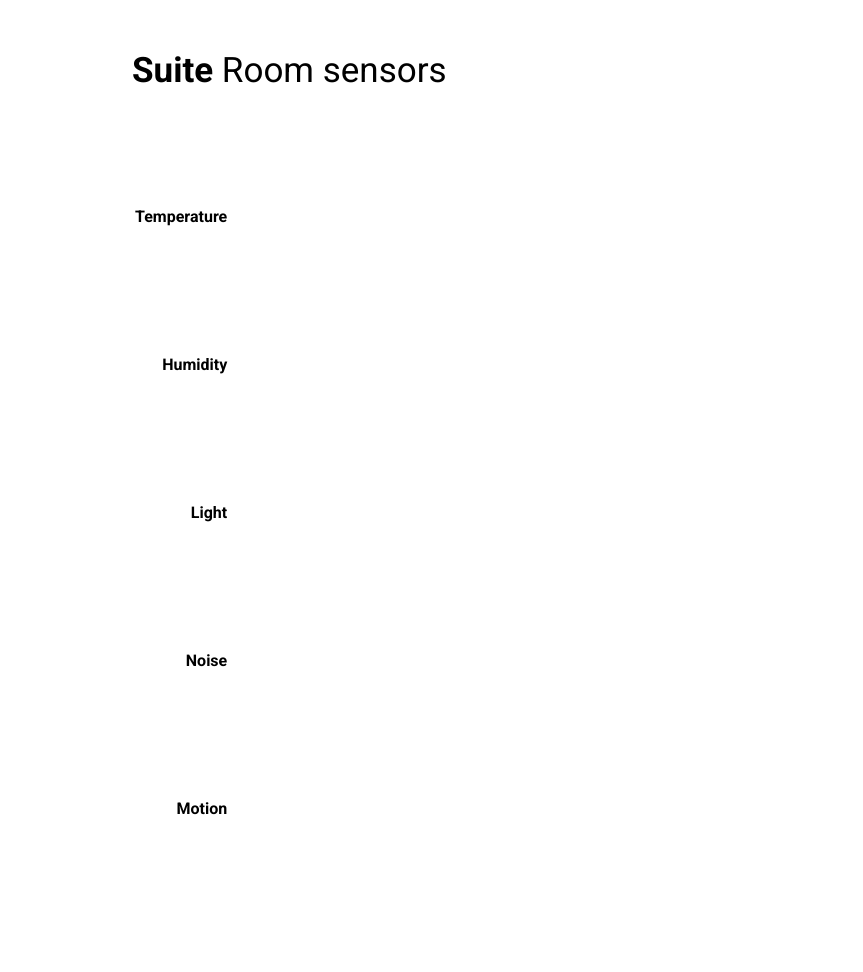
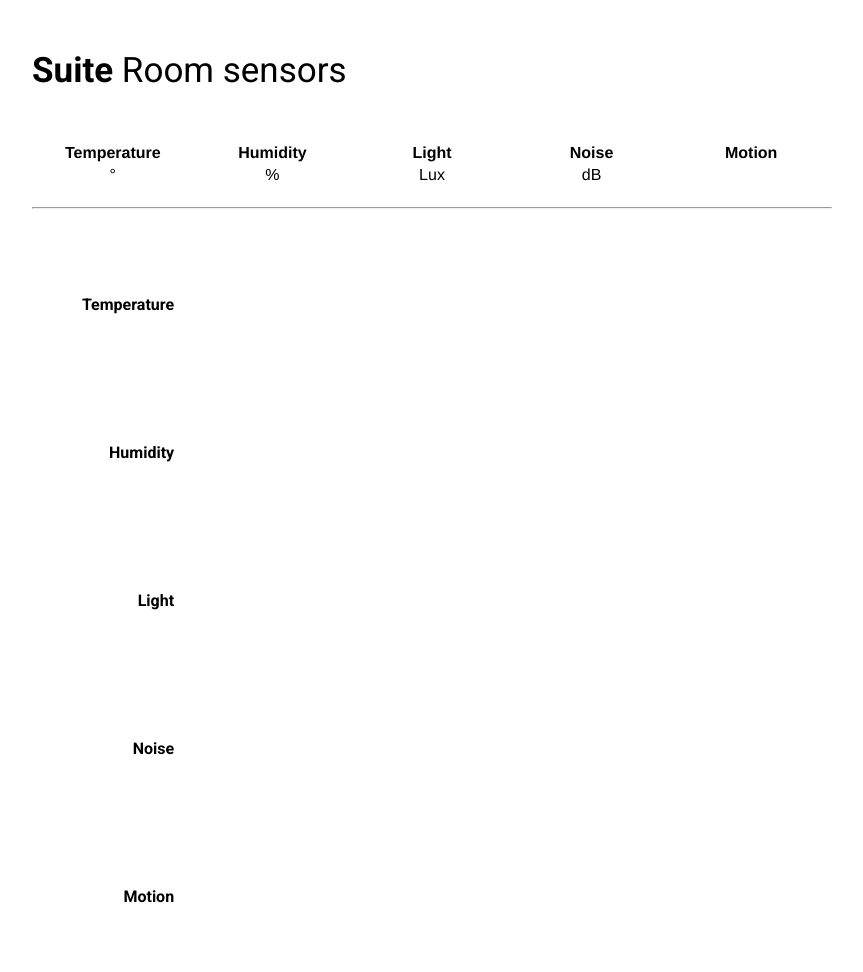
Before and after one commit to taivop/hz15, a website: page node_server/public/suite.html in a window 1280 px wide. Shown: the whole page, without its empty margins (208-1071 px from the left). Before the commit the page ends 933 px from the top, so only its background shows below. Drawn offline with Linux system fonts and the light colour scheme; no server answers.

Commit message:
fix #6 work on #4

```diff
--- a/node_server/public/css/suite.css
+++ b/node_server/public/css/suite.css
@@ -11,14 +11,14 @@ svg {
 }
 
 table#sensors {
-    margin: 50px auto;
+    margin: 20px auto;
     min-width: 600px;
     max-width: 800px;
 }
 
 body {
     background: white;
-    max-width: 600px;
+    max-width: 800px;
     margin: 50px auto;
     padding: 0px 100px;
 }
@@ -33,3 +33,13 @@ body {
 .roomname {
     font-weight: bold;
 }
+
+table#values {
+    width: 800px;
+    table-layout: fixed;
+    margin: 50px auto 20px auto;
+}
+
+#values td {
+    text-align: center;
+}
--- a/node_server/public/js/suite.js
+++ b/node_server/public/js/suite.js
@@ -214,6 +214,18 @@
             motion = convert_motion(+json.motion);
             noise = convert_noise(+json.sound);
 
+            var format_temp = d3.format(".1f");
+            var format_humid = d3.format(".0f");
+            var format_noise = d3.format(".0f");
+            var format_light = d3.format(".0f");
+            var format_motion = d3.format(".2f");
+
+            d3.select("#val_temp").text(format_temp(temp));
+            d3.select("#val_light").text(format_light(light));
+            d3.select("#val_humid").text(format_humid(hum));
+            d3.select("#val_motion").text(format_motion(motion));
+            d3.select("#val_noise").text(format_noise(noise));
+
             console.log(temp + " | " + hum + " | " + light + " | " + noise + " | " + motion);
 
             if (isNaN(temp) || temp == Infinity || temp == -Infinity) {
--- a/node_server/public/suite.html
+++ b/node_server/public/suite.html
@@ -10,10 +10,25 @@
 
 <body>
 <h2><span class="roomname">Suite</span> Room sensors</h2>
-<div id="values">
+<table id="values">
+  <thead>
+    <th>Temperature</th>
+    <th>Humidity</th>
+    <th>Light</th>
+    <th>Noise</th>
+    <th>Motion</th>
+  </thead>
+  <tbody>
+    <td><span id="val_temp"></span>&deg;</td>
+    <td><span id="val_humid"></span>%</td>
+    <td><span id="val_light"></span>Lux</td>
+    <td><span id="val_noise"></span>dB</td>
+    <td><span id="val_motion"></span></td>
+  </tbody>
+</table>
 
+<hr>
 
-</div>
 <table id="sensors">
   <tr>
     <td class="tdTitle">Temperature</td>
```
